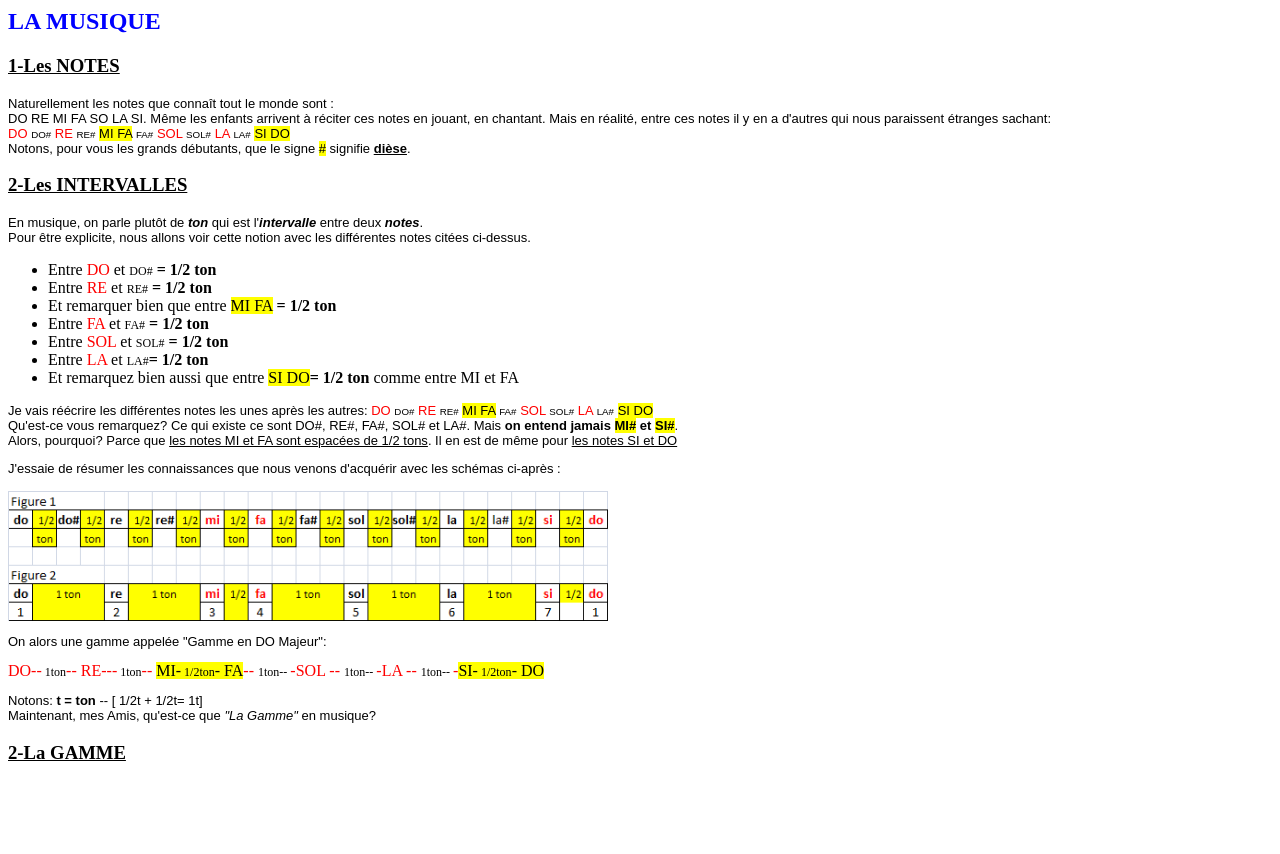
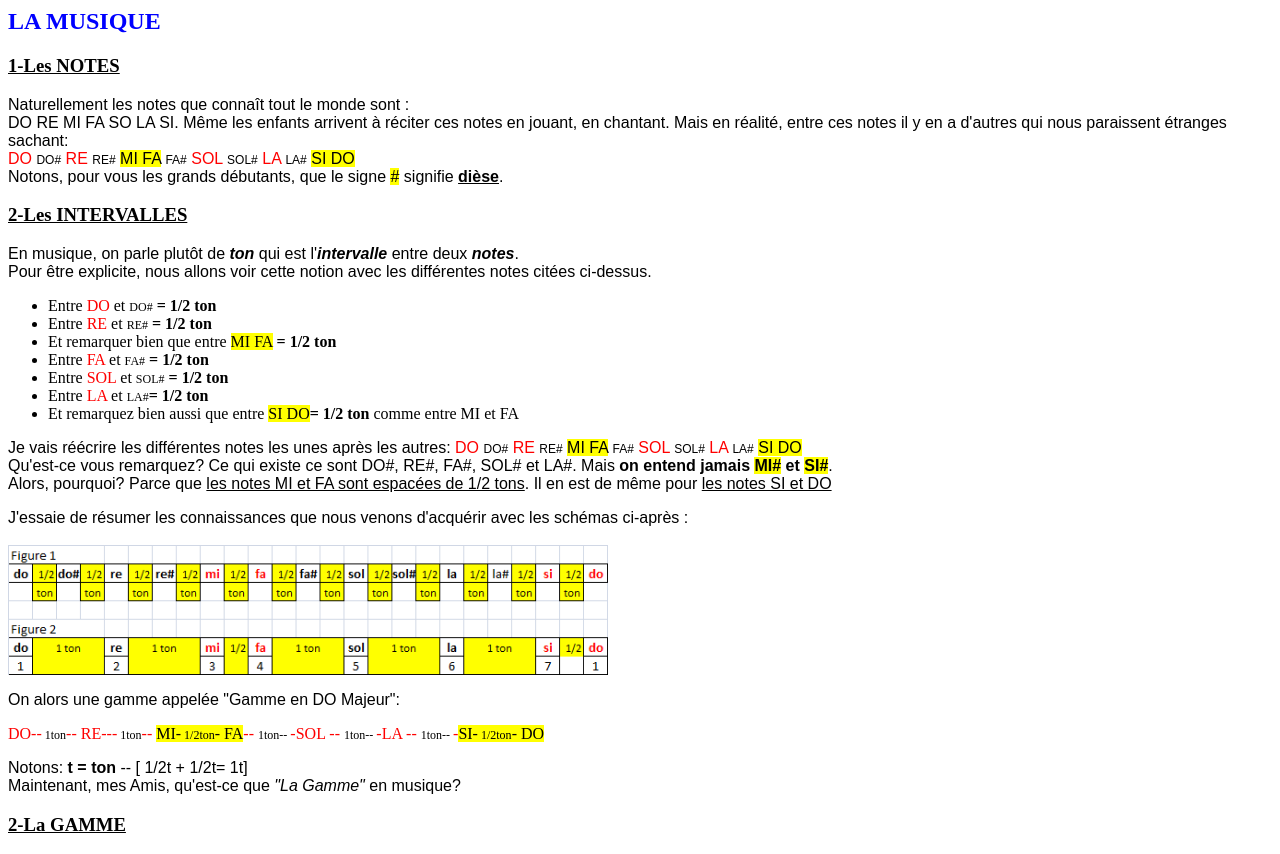
Before and after one commit to lesima-bit/github-lesn, a plain HTML site: page index.html in a window 1280 px wide. Before the commit the page ends 800 px from the top, so only its background shows below. Drawn offline with Linux system fonts and the light colour scheme.

Commit message:
font-size medium

```diff
--- a/index.html
+++ b/index.html
@@ -23,7 +23,7 @@ p {font-family: Arial;
 }
 h3{color: black;}
 p{
-    font-size: small;
+    font-size: medium;
 }
 
 </style>
```
